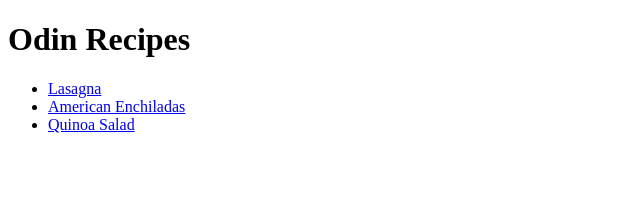
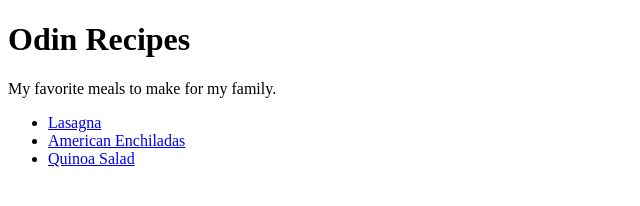
Before and after one commit to matisse895/odin-recipes, a plain HTML site: page index.html in a window 1280 px wide. Shown: the whole page, without its empty margins (0-640 px from the left). Drawn offline with Linux system fonts and the light colour scheme.

Commit message:
add description
add description

```diff
--- a/index.html
+++ b/index.html
@@ -5,6 +5,9 @@
 <title></title>
 </head>
 <body><h1>Odin  Recipes</h1>
+
+<p>My favorite meals to make for my family.</p>
+
  <ul><li><a href="recipes/lasagna.html">Lasagna</a></li>
     <li> <a href="recipes/enchiladas.html">American Enchiladas</li>
     <li><a href="recipes/quinoa-salad.html">Quinoa Salad</a></li></ul>
```
